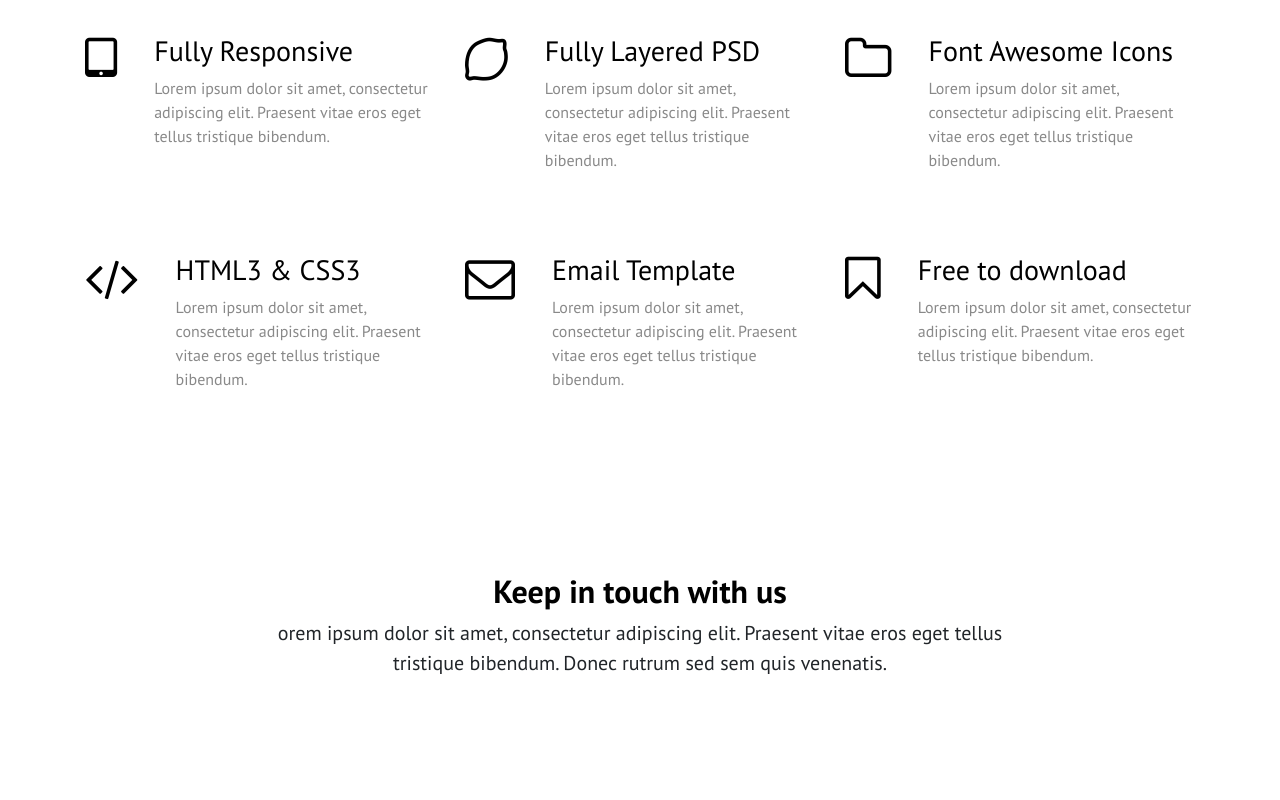
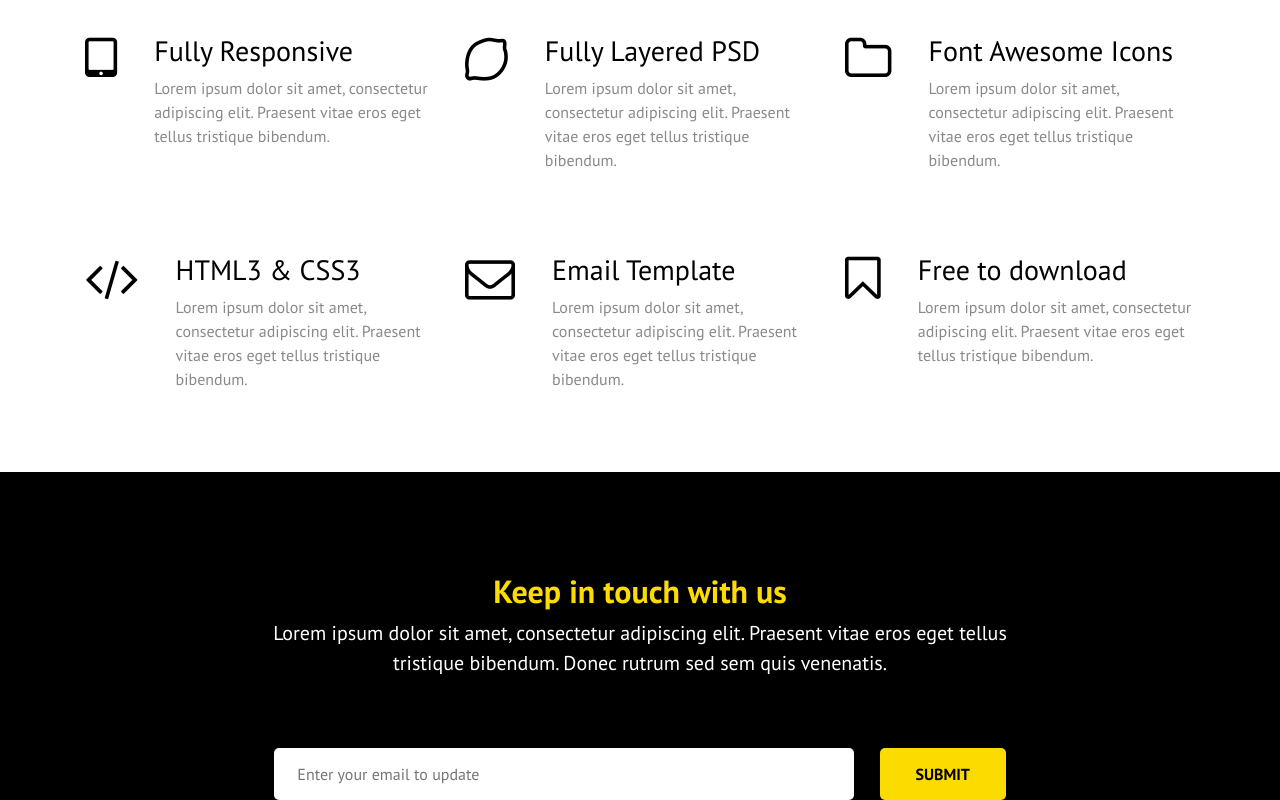
Before and after one commit to Pavluchkov/RWP, a plain HTML site: page index.html in a window 1280 px wide. Shown: the part 978-1778 px from the top of the page. Before the commit the page ends 1726 px from the top, so only its background shows below. Drawn offline with Linux system fonts and the light colour scheme.

Commit message:
Сделана 3-я секция

```diff
--- a/css/main.css
+++ b/css/main.css
@@ -38,6 +38,9 @@ p, div, a, span{
 	font-size: 20px;
 	width: 780px;
 	margin: 0 auto;
+}
+.yellow{
+	color: #fcdb00;
 }
 /*first section - header*/
 
@@ -113,3 +116,36 @@ p, div, a, span{
 }
 
 /*third section - touch*/
+.touch{
+	background: #000;
+	color: #fff;
+}
+.form{
+	text-align: center;
+}
+.form__input{
+	background: #fff;
+	font-size: 16px;
+	font-family: 'PT Sans', sans-serif;
+	border-radius: 5px;
+	width: 580px;
+	padding: 14px 0;
+	padding-left: 23px;
+	border: 0;
+	margin-right: 21px;
+	outline: none;
+}
+.form__btn{
+	font-family: 'PT Sans', sans-serif;
+	background: #fcdb00;
+	color: #000;
+	font-size: 16px;
+	font-weight: 700;
+	border-radius: 5px;
+	width: 126px;
+	border: 0;
+	padding: 14px 0;
+	cursor: pointer;
+}
+
+/*fourth section - footer*/
--- a/index.html
+++ b/index.html
@@ -185,13 +185,21 @@
 			<div class="row">
 				<div class="col-lg-12">
 					<div class="title">
-						<h2 class="title__main">
+						<h2 class="title__main yellow">
 							Keep in touch with us
 						</h2>
 						<p class="title__text">
-							orem ipsum dolor sit amet, consectetur adipiscing elit. Praesent vitae eros eget tellus tristique bibendum. Donec rutrum sed sem quis venenatis.
+							Lorem ipsum dolor sit amet, consectetur adipiscing elit. Praesent vitae eros eget tellus tristique bibendum. Donec rutrum sed sem quis venenatis.
 						</p>
 					</div>
+				</div>
+			</div>
+			<div class="row">
+				<div class="col-lg-10 m-auto">
+					<form action="#" class="form">
+					<input type="email" placeholder="Enter your email to update" class="form__input" required>
+					<button type="submit" class="form__btn">SUBMIT</button>
+				</form>
 				</div>
 			</div>
 		</div>
```
